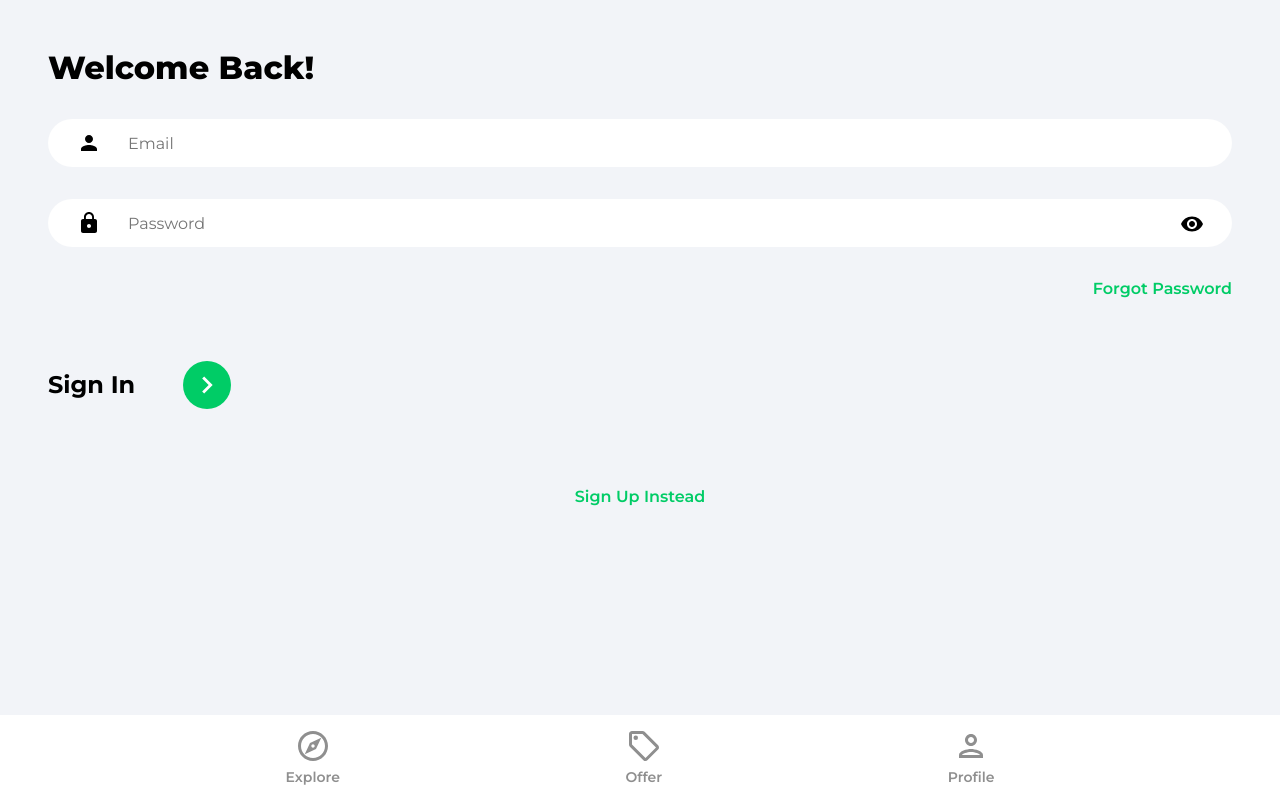
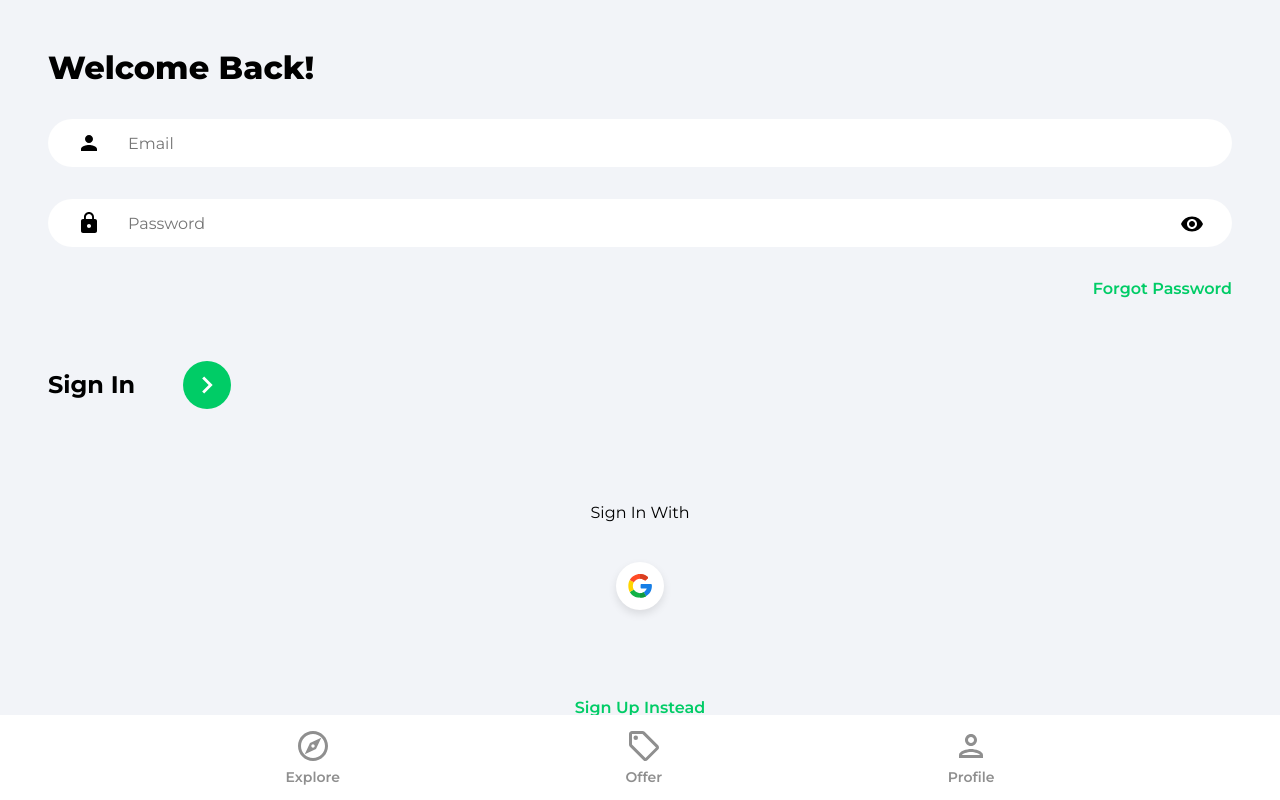
Before and after one commit to alyssavoccia/house-marketplace, a React (Create React App) app: page /sign-in in a window 1280 px wide. Built offline with nearby package versions, Linux system fonts and the light colour scheme.

Commit message:
Added the ability to sign up/sign in with google oauth

```diff
--- /dev/null
+++ b/src/components/OAuth.jsx
@@ -0,0 +1,47 @@
+import { useLocation, useNavigate } from 'react-router-dom';
+import { getAuth, signInWithPopup, GoogleAuthProvider } from 'firebase/auth';
+import { doc, setDoc, getDoc, serverTimestamp } from 'firebase/firestore';
+import { db } from '../firebase.config';
+import { toast } from 'react-toastify';
+import googleIcon from '../assets/svg/googleIcon.svg';
+
+function OAuth() {
+  const navigate = useNavigate();
+  const location = useLocation();
+
+  const onGoogleClick = async () => {
+    try {
+      const auth = getAuth();
+      const provider = new GoogleAuthProvider();
+      const result = await signInWithPopup(auth, provider);
+      const user = result.user;
+
+      // Check for user
+      const docRef = doc(db, 'users', user.uid);
+      const docSnap = await getDoc(docRef);
+
+      // If user doesn't exist, create user
+      if (!docSnap.exists()) {
+        await setDoc(doc(db, 'users', user.uid), {
+          name: user.displayName,
+          email: user.email,
+          timestamp: serverTimestamp()
+        });
+      }
+      navigate('/');
+    } catch (error) {
+      toast.error('Could not authorize with Google');
+    }
+  }
+
+  return (
+    <div className='socialLogin'>
+      <p>Sign {location.pathname === '/sign-up' ? 'Up' : 'In'} With</p>
+      <button className="socialIconDiv" onClick={onGoogleClick}>
+        <img className='socialIconImg' src={googleIcon} alt="google" />
+      </button>
+    </div>
+  )
+}
+
+export default OAuth;
--- a/src/pages/SignIn.jsx
+++ b/src/pages/SignIn.jsx
@@ -2,6 +2,7 @@
 import { toast } from 'react-toastify';
 import { Link, useNavigate } from 'react-router-dom';
 import { getAuth, signInWithEmailAndPassword } from 'firebase/auth';
+import OAuth from '../components/OAuth';
 import { ReactComponent as ArrowRightIcon } from '../assets/svg/keyboardArrowRightIcon.svg';
 import visibilityIcon from '../assets/svg/visibilityIcon.svg';
 
@@ -61,7 +62,7 @@
           </div>
         </form>
 
-        {/* Google OAuth */}
+        <OAuth />
 
         <Link to='/sign-up' className='registerLink'>Sign Up Instead</Link>
       </div>
--- a/src/pages/SignUp.jsx
+++ b/src/pages/SignUp.jsx
@@ -4,9 +4,9 @@
 import { getAuth, createUserWithEmailAndPassword, updateProfile } from 'firebase/auth';
 import { setDoc, doc, serverTimestamp } from 'firebase/firestore';
 import { db } from '../firebase.config';
+import OAuth from '../components/OAuth';
 import { ReactComponent as ArrowRightIcon } from '../assets/svg/keyboardArrowRightIcon.svg';
 import visibilityIcon from '../assets/svg/visibilityIcon.svg';
-import { namedQuery } from 'firebase/firestore';
 
 function SignUp() {
   const [showPassword, setShowPassword] = useState(false);
@@ -76,7 +76,7 @@
           </div>
         </form>
 
-        {/* Google OAuth */}
+        <OAuth />
 
         <Link to='/sign-in' className='registerLink'>Sign In Instead</Link>
       </div>
```
